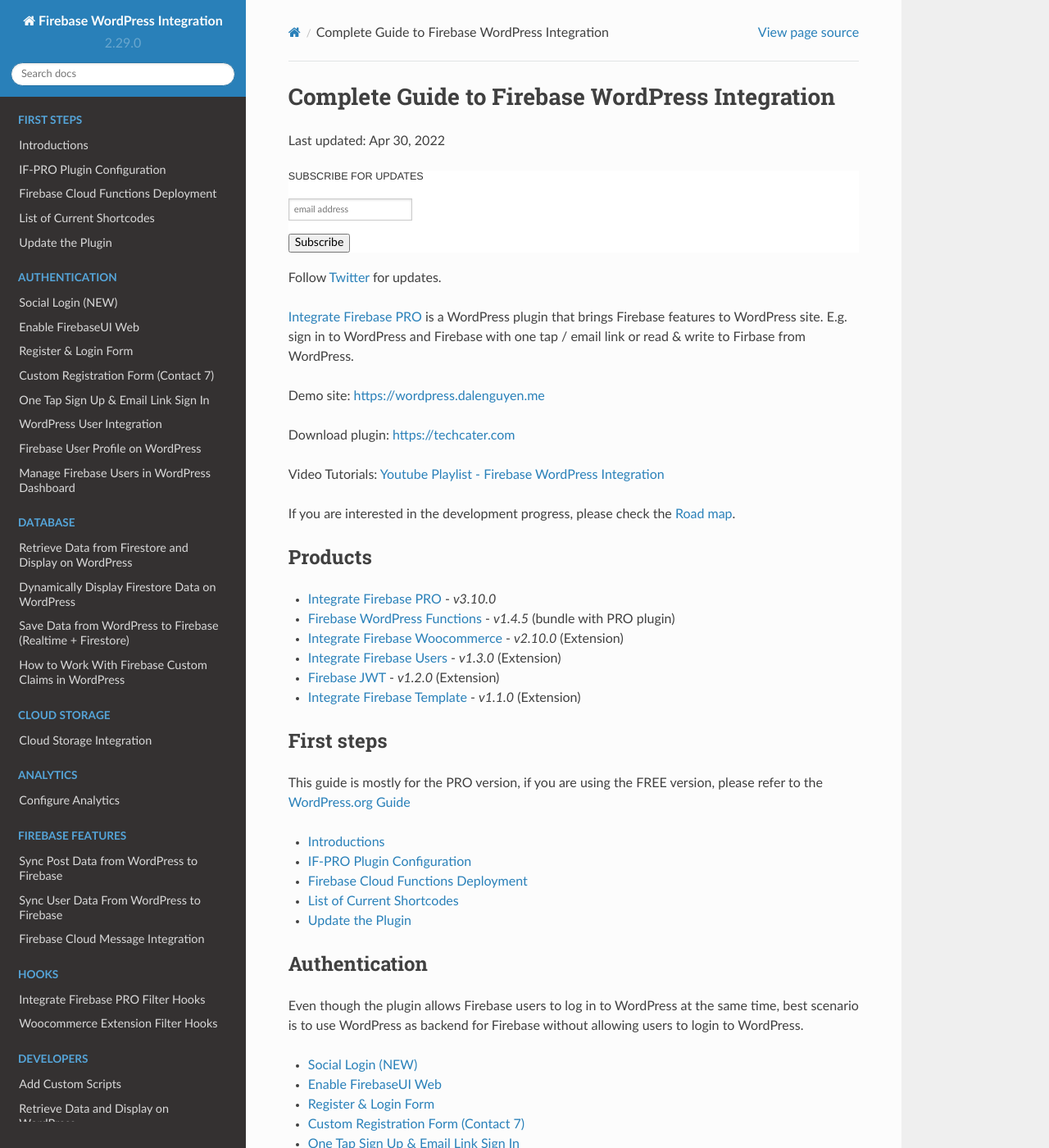
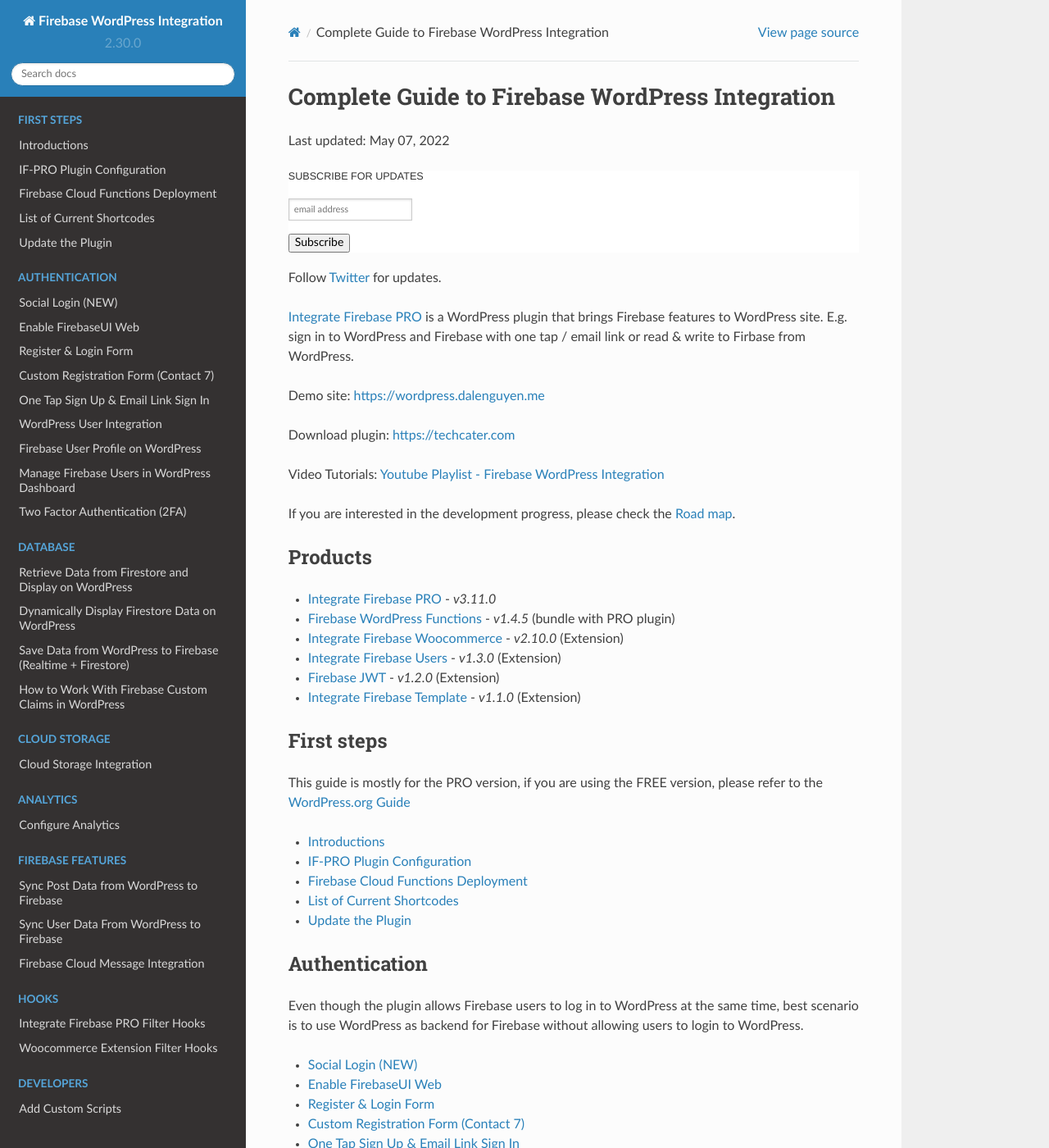
Before and after one commit to dalenguyen/firebase-wordpress-docs, a Sphinx documentation site: the page built from docs/index.rst, in a window 1280 px wide and 1400 px high. Shown: the whole window at 82% size. Built offline with Sphinx 7.4.7 and the Read the Docs theme 2.0.0, drawn with Linux system fonts in a browser that asks for light colours; comment, search, counter and statistics services are not loaded; some of the changed text lies outside the part shown.

```diff
--- /dev/null
+++ b/docs/auth/2fa.rst
@@ -0,0 +1,6 @@
+Two Factor Authentication (2FA)
+=============
+
+Since Integrate Firebase PRO v3.11.0, you can use 2FA to secure your account with help of `Wordfence 2FA <https://www.wordfence.com/help/tools/two-factor-authentication/>`_
+
+Demo: `WordPress 2FA Authentication with Firebase & Wordfence <https://www.youtube.com/watch?v=q4UQPzMr9HQ&ab_channel=TechCater>`_
--- a/docs/conf.py
+++ b/docs/conf.py
@@ -22,7 +22,7 @@
 author = u"Dale Nguyen"
 
 # The short X.Y version
-version = "2.29.0"
+version = "2.30.0"
 release = version
 
 # -- General configuration ---------------------------------------------------
--- a/docs/index.rst
+++ b/docs/index.rst
@@ -4,7 +4,7 @@
 .. meta::
    :description lang=en: Guide on how to integrate Firebase to WordPress.
 
-Last updated: Apr 30, 2022
+Last updated: May 07, 2022
 
 .. raw:: html
 
@@ -49,7 +49,7 @@
 Products
 -----------
 
-- `Integrate Firebase PRO <https://techcater.com/>`_ - `v3.10.0`
+- `Integrate Firebase PRO <https://techcater.com/>`_ - `v3.11.0`
 - `Firebase WordPress Functions <https://firebase-wordpress-docs.readthedocs.io/en/latest/intro/cloud-functions-deployment.html>`_ - `v1.4.5` (bundle with PRO plugin)
 - `Integrate Firebase Woocommerce <https://firebase-wordpress-docs.readthedocs.io/en/latest/extensions/woocommerce.html>`_ - `v2.10.0` (Extension)
 - `Integrate Firebase Users <https://firebase-wordpress-docs.readthedocs.io/en/latest/extensions/firebase-users.html>`_ - `v1.3.0` (Extension)
@@ -91,6 +91,7 @@
 * :doc:`/auth/wordpress-user-integration`
 * :doc:`/auth/firebase-user-profile`
 * :doc:`/auth/firebase-users-managment`
+* :doc:`/auth/2fa`
 
 .. toctree::
    :maxdepth: 2
@@ -105,6 +106,7 @@
    /auth/wordpress-user-integration
    /auth/firebase-user-profile
    /auth/firebase-users-managment
+   /auth/2fa
 
 Database
 -----------
--- a/docs/misc/plugin-incompatibility.rst
+++ b/docs/misc/plugin-incompatibility.rst
@@ -8,11 +8,6 @@
 
 If are using Contact Form 7 in order to save data to Firebase, you shouldn't implement redirect method. It's because the syncing process happens at the same time with contact form 7. If the page redirects too early, the process is not probably finished yet.
 
-Two-Factor Authentication (Wordfence)
-----------------------------------
-
-Two-factor authentication allows you to add an extra layer of security to your WordPress login. However, the login process is dominated by Firebase Authentication. At the moment, these plugins should not be used together.
-
 JWT Auth
 ----------------------------------
 
--- a/docs/usecases/wordpress-cms.rst
+++ b/docs/usecases/wordpress-cms.rst
@@ -4,3 +4,5 @@
 This part contains a list of use cases that can be achieved with the plugin:
 
 `WordPress CMS for Mobile Apps (Ionic + Firebase) <https://itnext.io/wordpress-cms-for-mobile-apps-ionic-firebase-part-1-4-983fea94d12>`_
+
+`Create & Manage firebase Data from WordPress (Job Posting Example) <https://www.youtube.com/watch?v=JGVVBAfimuk&ab_channel=TechCater>`_
```
Also changed, not shown: docs/misc/changelog.rst (+9 -0 lines).
